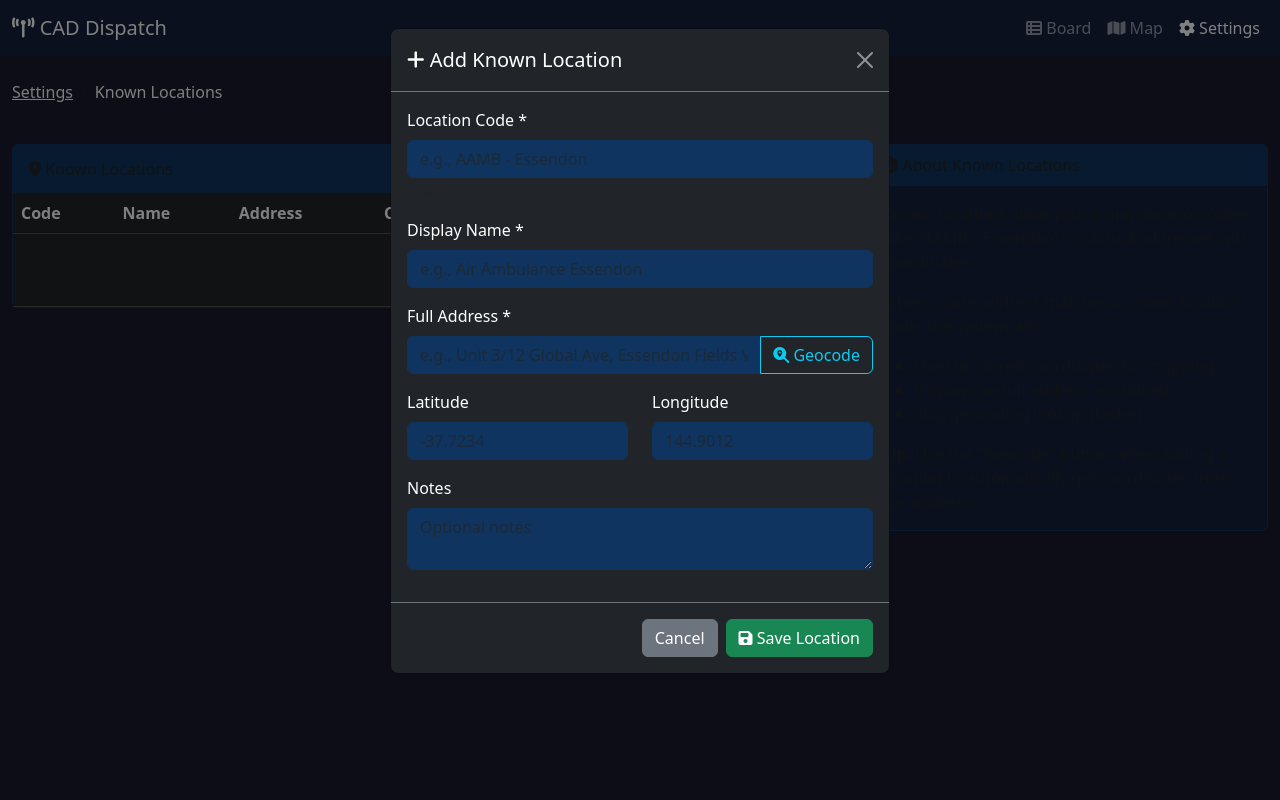
After one commit to agillam69/PM-CAD, a Node server app: template views/settings/known-locations.ejs in a window 1280 px wide, after a click on "Add Location". The commit adds this page. Run offline with Node 20, Linux system fonts and the light colour scheme; the template is opened without the code that fills it: most values are stand-ins (such as "Sample title", 1, 10 or a date in 2020); some libraries are stand-ins or nearby versions.

Commit message:
Add known locations feature with management UI and geocoding override

```diff
--- /dev/null
+++ b/views/settings/known-locations.ejs
@@ -0,0 +1,397 @@
+<!DOCTYPE html>
+<html lang="en">
+<head>
+  <meta charset="UTF-8">
+  <meta name="viewport" content="width=device-width, initial-scale=1.0">
+  <title><%= pageTitle %> - CAD Settings</title>
+  <link href="https://cdn.jsdelivr.net/npm/bootstrap@5.3.2/dist/css/bootstrap.min.css" rel="stylesheet">
+  <link href="https://cdnjs.cloudflare.com/ajax/libs/font-awesome/6.5.1/css/all.min.css" rel="stylesheet">
+  <style>
+    body { background-color: #1a1a2e; color: #fff; }
+    .navbar { background-color: #16213e !important; }
+    .card { background-color: #16213e; border: 1px solid #0f3460; }
+    .card-header { background-color: #0f3460; border-bottom: 1px solid #0f3460; }
+    .table { color: #fff; }
+    .table-dark { background-color: #16213e; }
+    .form-control, .form-select {
+      background-color: #0f3460;
+      border-color: #0f3460;
+      color: #fff;
+    }
+    .form-control:focus, .form-select:focus {
+      background-color: #16213e;
+      border-color: #4a90d9;
+      color: #fff;
+    }
+    .btn-outline-light:hover { background-color: rgba(255,255,255,0.1); }
+  </style>
+</head>
+<body>
+  <nav class="navbar navbar-expand-lg navbar-dark mb-4">
+    <div class="container-fluid">
+      <a class="navbar-brand" href="/cad"><i class="fas fa-broadcast-tower"></i> CAD Dispatch</a>
+      <div class="navbar-nav ms-auto">
+        <a class="nav-link" href="/cad"><i class="fas fa-th-list"></i> Board</a>
+        <a class="nav-link" href="/map"><i class="fas fa-map"></i> Map</a>
+        <a class="nav-link active" href="/settings"><i class="fas fa-cog"></i> Settings</a>
+      </div>
+    </div>
+  </nav>
+
+  <div class="container-fluid">
+    <div class="row mb-4">
+      <div class="col-12">
+        <nav aria-label="breadcrumb">
+          <ol class="breadcrumb">
+            <li class="breadcrumb-item"><a href="/settings" class="text-light">Settings</a></li>
+            <li class="breadcrumb-item active text-white">Known Locations</li>
+          </ol>
+        </nav>
+      </div>
+    </div>
+
+    <div class="row">
+      <div class="col-lg-8">
+        <div class="card mb-4">
+          <div class="card-header d-flex justify-content-between align-items-center">
+            <span><i class="fas fa-map-marker-alt"></i> Known Locations</span>
+            <button class="btn btn-sm btn-success" data-bs-toggle="modal" data-bs-target="#addLocationModal">
+              <i class="fas fa-plus"></i> Add Location
+            </button>
+          </div>
+          <div class="card-body p-0">
+            <div class="table-responsive">
+              <table class="table table-dark table-hover mb-0">
+                <thead>
+                  <tr>
+                    <th>Code</th>
+                    <th>Name</th>
+                    <th>Address</th>
+                    <th>Coordinates</th>
+                    <th>Status</th>
+                    <th>Actions</th>
+                  </tr>
+                </thead>
+                <tbody id="locationsTable">
+                  <% if (locations.length === 0) { %>
+                    <tr>
+                      <td colspan="6" class="text-center text-muted py-4">
+                        No known locations configured. Add one to get started.
+                      </td>
+                    </tr>
+                  <% } else { %>
+                    <% locations.forEach(function(loc) { %>
+                      <tr data-id="<%= loc.id %>">
+                        <td><code><%= loc.code %></code></td>
+                        <td><%= loc.name %></td>
+                        <td><small><%= loc.address %></small></td>
+                        <td>
+                          <% if (loc.latitude && loc.longitude) { %>
+                            <small class="text-info"><%= loc.latitude.toFixed(4) %>, <%= loc.longitude.toFixed(4) %></small>
+                          <% } else { %>
+                            <span class="text-warning"><i class="fas fa-exclamation-triangle"></i> Not set</span>
+                          <% } %>
+                        </td>
+                        <td>
+                          <% if (loc.enabled) { %>
+                            <span class="badge bg-success">Enabled</span>
+                          <% } else { %>
+                            <span class="badge bg-secondary">Disabled</span>
+                          <% } %>
+                        </td>
+                        <td>
+                          <button class="btn btn-sm btn-outline-primary" onclick="editLocation(<%= loc.id %>)">
+                            <i class="fas fa-edit"></i>
+                          </button>
+                          <button class="btn btn-sm btn-outline-danger" onclick="deleteLocation(<%= loc.id %>, '<%= loc.code %>')">
+                            <i class="fas fa-trash"></i>
+                          </button>
+                        </td>
+                      </tr>
+                    <% }); %>
+                  <% } %>
+                </tbody>
+              </table>
+            </div>
+          </div>
+        </div>
+      </div>
+
+      <div class="col-lg-4">
+        <div class="card">
+          <div class="card-header">
+            <i class="fas fa-info-circle"></i> About Known Locations
+          </div>
+          <div class="card-body">
+            <p>Known locations allow you to map location codes (like "AAMB - Essendon") to actual addresses with coordinates.</p>
+            <p>When a case address matches a known location code, the system will:</p>
+            <ul>
+              <li>Use the stored coordinates for mapping</li>
+              <li>Display the full address as subtext</li>
+              <li>Skip geocoding lookup (faster)</li>
+            </ul>
+            <p class="mb-0"><strong>Tip:</strong> Use the "Geocode" button when adding a location to automatically get coordinates from the address.</p>
+          </div>
+        </div>
+      </div>
+    </div>
+  </div>
+
+  <!-- Add Location Modal -->
+  <div class="modal fade" id="addLocationModal" tabindex="-1">
+    <div class="modal-dialog">
+      <div class="modal-content bg-dark text-white">
+        <div class="modal-header border-secondary">
+          <h5 class="modal-title"><i class="fas fa-plus"></i> Add Known Location</h5>
+          <button type="button" class="btn-close btn-close-white" data-bs-dismiss="modal"></button>
+        </div>
+        <div class="modal-body">
+          <form id="addLocationForm">
+            <div class="mb-3">
+              <label class="form-label">Location Code *</label>
+              <input type="text" class="form-control" id="addCode" required placeholder="e.g., AAMB - Essendon">
+              <small class="text-muted">The code that appears in messages</small>
+            </div>
+            <div class="mb-3">
+              <label class="form-label">Display Name *</label>
+              <input type="text" class="form-control" id="addName" required placeholder="e.g., Air Ambulance Essendon">
+            </div>
+            <div class="mb-3">
+              <label class="form-label">Full Address *</label>
+              <div class="input-group">
+                <input type="text" class="form-control" id="addAddress" required placeholder="e.g., Unit 3/12 Global Ave, Essendon Fields VIC 3041">
+                <button type="button" class="btn btn-outline-info" onclick="geocodeAddress('add')">
+                  <i class="fas fa-search-location"></i> Geocode
+                </button>
+              </div>
+            </div>
+            <div class="row">
+              <div class="col-6">
+                <div class="mb-3">
+                  <label class="form-label">Latitude</label>
+                  <input type="number" step="any" class="form-control" id="addLatitude" placeholder="-37.7234">
+                </div>
+              </div>
+              <div class="col-6">
+                <div class="mb-3">
+                  <label class="form-label">Longitude</label>
+                  <input type="number" step="any" class="form-control" id="addLongitude" placeholder="144.9012">
+                </div>
+              </div>
+            </div>
+            <div class="mb-3">
+              <label class="form-label">Notes</label>
+              <textarea class="form-control" id="addNotes" rows="2" placeholder="Optional notes"></textarea>
+            </div>
+          </form>
+        </div>
+        <div class="modal-footer border-secondary">
+          <button type="button" class="btn btn-secondary" data-bs-dismiss="modal">Cancel</button>
+          <button type="button" class="btn btn-success" onclick="saveLocation()">
+            <i class="fas fa-save"></i> Save Location
+          </button>
+        </div>
+      </div>
+    </div>
+  </div>
+
+  <!-- Edit Location Modal -->
+  <div class="modal fade" id="editLocationModal" tabindex="-1">
+    <div class="modal-dialog">
+      <div class="modal-content bg-dark text-white">
+        <div class="modal-header border-secondary">
+          <h5 class="modal-title"><i class="fas fa-edit"></i> Edit Known Location</h5>
+          <button type="button" class="btn-close btn-close-white" data-bs-dismiss="modal"></button>
+        </div>
+        <div class="modal-body">
+          <form id="editLocationForm">
+            <input type="hidden" id="editId">
+            <div class="mb-3">
+              <label class="form-label">Location Code *</label>
+              <input type="text" class="form-control" id="editCode" required>
+            </div>
+            <div class="mb-3">
+              <label class="form-label">Display Name *</label>
+              <input type="text" class="form-control" id="editName" required>
+            </div>
+            <div class="mb-3">
+              <label class="form-label">Full Address *</label>
+              <div class="input-group">
+                <input type="text" class="form-control" id="editAddress" required>
+                <button type="button" class="btn btn-outline-info" onclick="geocodeAddress('edit')">
+                  <i class="fas fa-search-location"></i> Geocode
+                </button>
+              </div>
+            </div>
+            <div class="row">
+              <div class="col-6">
+                <div class="mb-3">
+                  <label class="form-label">Latitude</label>
+                  <input type="number" step="any" class="form-control" id="editLatitude">
+                </div>
+              </div>
+              <div class="col-6">
+                <div class="mb-3">
+                  <label class="form-label">Longitude</label>
+                  <input type="number" step="any" class="form-control" id="editLongitude">
+                </div>
+              </div>
+            </div>
+            <div class="mb-3">
+              <label class="form-label">Notes</label>
+              <textarea class="form-control" id="editNotes" rows="2"></textarea>
+            </div>
+            <div class="mb-3">
+              <div class="form-check form-switch">
+                <input class="form-check-input" type="checkbox" id="editEnabled" checked>
+                <label class="form-check-label" for="editEnabled">Enabled</label>
+              </div>
+            </div>
+          </form>
+        </div>
+        <div class="modal-footer border-secondary">
+          <button type="button" class="btn btn-secondary" data-bs-dismiss="modal">Cancel</button>
+          <button type="button" class="btn btn-primary" onclick="updateLocation()">
+            <i class="fas fa-save"></i> Update Location
+          </button>
+        </div>
+      </div>
+    </div>
+  </div>
+
+  <script src="https://cdn.jsdelivr.net/npm/bootstrap@5.3.2/dist/js/bootstrap.bundle.min.js"></script>
+  <script>
+    const locations = <%- JSON.stringify(locations) %>;
+
+    async function geocodeAddress(mode) {
+      const addressField = document.getElementById(mode + 'Address');
+      const latField = document.getElementById(mode + 'Latitude');
+      const lonField = document.getElementById(mode + 'Longitude');
+      const address = addressField.value.trim();
+
+      if (!address) {
+        alert('Please enter an address first');
+        return;
+      }
+
+      try {
+        const response = await fetch('/settings/api/geocode', {
+          method: 'POST',
+          headers: { 'Content-Type': 'application/json' },
+          body: JSON.stringify({ address })
+        });
+
+        const data = await response.json();
+        if (data.success) {
+          latField.value = data.lat;
+          lonField.value = data.lon;
+          alert('Geocoded successfully: ' + data.displayName);
+        } else {
+          alert('Could not geocode address: ' + (data.error || 'Unknown error'));
+        }
+      } catch (error) {
+        alert('Error geocoding: ' + error.message);
+      }
+    }
+
+    async function saveLocation() {
+      const code = document.getElementById('addCode').value.trim();
+      const name = document.getElementById('addName').value.trim();
+      const address = document.getElementById('addAddress').value.trim();
+      const latitude = document.getElementById('addLatitude').value;
+      const longitude = document.getElementById('addLongitude').value;
+      const notes = document.getElementById('addNotes').value.trim();
+
+      if (!code || !name || !address) {
+        alert('Code, name, and address are required');
+        return;
+      }
+
+      try {
+        const response = await fetch('/settings/api/known-locations', {
+          method: 'POST',
+          headers: { 'Content-Type': 'application/json' },
+          body: JSON.stringify({ code, name, address, latitude, longitude, notes })
+        });
+
+        const data = await response.json();
+        if (data.success) {
+          location.reload();
+        } else {
+          alert('Error: ' + (data.error || 'Unknown error'));
+        }
+      } catch (error) {
+        alert('Error saving: ' + error.message);
+      }
+    }
+
+    function editLocation(id) {
+      const loc = locations.find(l => l.id === id);
+      if (!loc) return;
+
+      document.getElementById('editId').value = loc.id;
+      document.getElementById('editCode').value = loc.code;
+      document.getElementById('editName').value = loc.name;
+      document.getElementById('editAddress').value = loc.address;
+      document.getElementById('editLatitude').value = loc.latitude || '';
+      document.getElementById('editLongitude').value = loc.longitude || '';
+      document.getElementById('editNotes').value = loc.notes || '';
+      document.getElementById('editEnabled').checked = loc.enabled;
+
+      new bootstrap.Modal(document.getElementById('editLocationModal')).show();
+    }
+
+    async function updateLocation() {
+      const id = document.getElementById('editId').value;
+      const code = document.getElementById('editCode').value.trim();
+      const name = document.getElementById('editName').value.trim();
+      const address = document.getElementById('editAddress').value.trim();
+      const latitude = document.getElementById('editLatitude').value;
+      const longitude = document.getElementById('editLongitude').value;
+      const notes = document.getElementById('editNotes').value.trim();
+      const enabled = document.getElementById('editEnabled').checked;
+
+      if (!code || !name || !address) {
+        alert('Code, name, and address are required');
+        return;
+      }
+
+      try {
+        const response = await fetch('/settings/api/known-locations/' + id, {
+          method: 'PUT',
+          headers: { 'Content-Type': 'application/json' },
+          body: JSON.stringify({ code, name, address, latitude, longitude, notes, enabled })
+        });
+
+        const data = await response.json();
+        if (data.success) {
+          location.reload();
+        } else {
+          alert('Error: ' + (data.error || 'Unknown error'));
+        }
+      } catch (error) {
+        alert('Error updating: ' + error.message);
+      }
+    }
+
+    async function deleteLocation(id, code) {
+      if (!confirm('Delete known location "' + code + '"?')) return;
+
+      try {
+        const response = await fetch('/settings/api/known-locations/' + id, {
+          method: 'DELETE'
+        });
+
+        const data = await response.json();
+        if (data.success) {
+          location.reload();
+        } else {
+          alert('Error: ' + (data.error || 'Unknown error'));
+        }
+      } catch (error) {
+        alert('Error deleting: ' + error.message);
+      }
+    }
+  </script>
+</body>
+</html>
```
Also changed, not shown: db.js (+83 -1 lines), routes/settings.js (+80 -0 lines), services/geocoder.js (+14 -0 lines), views/settings/index.ejs (+17 -0 lines).
